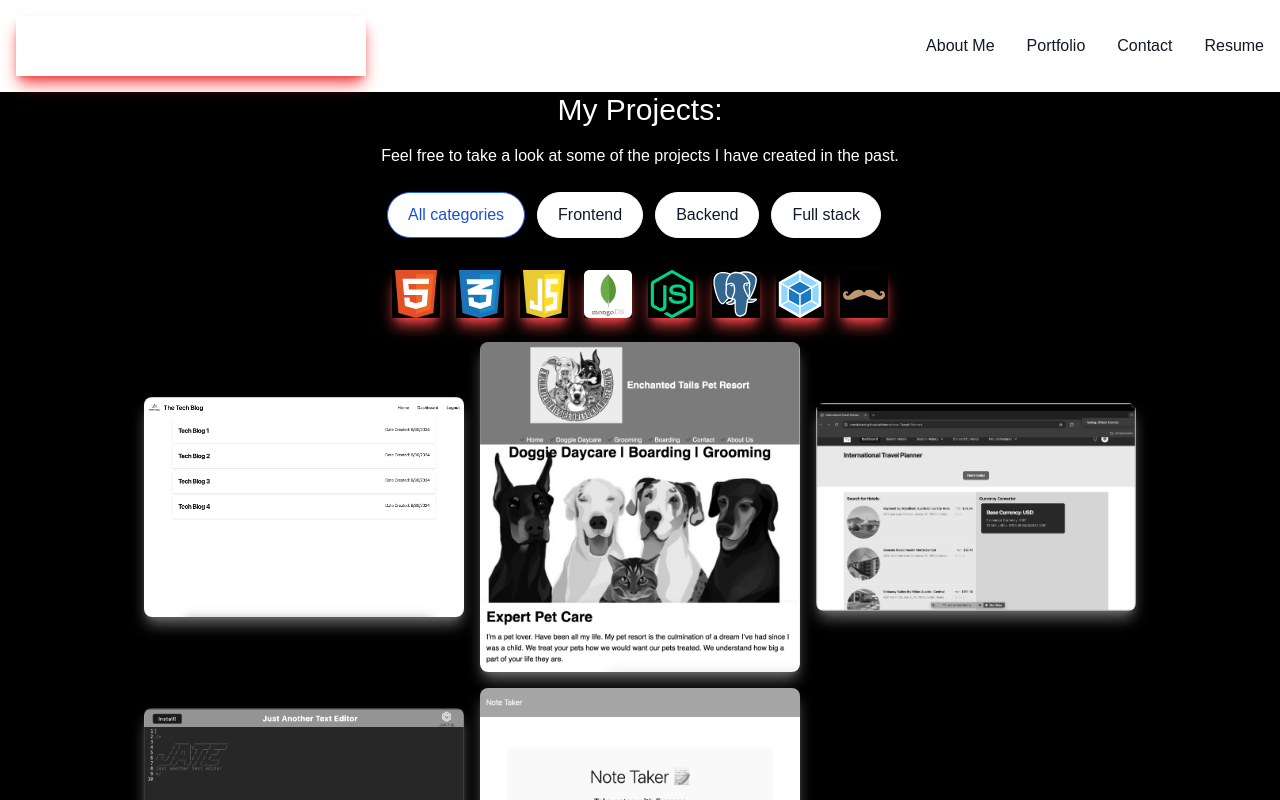
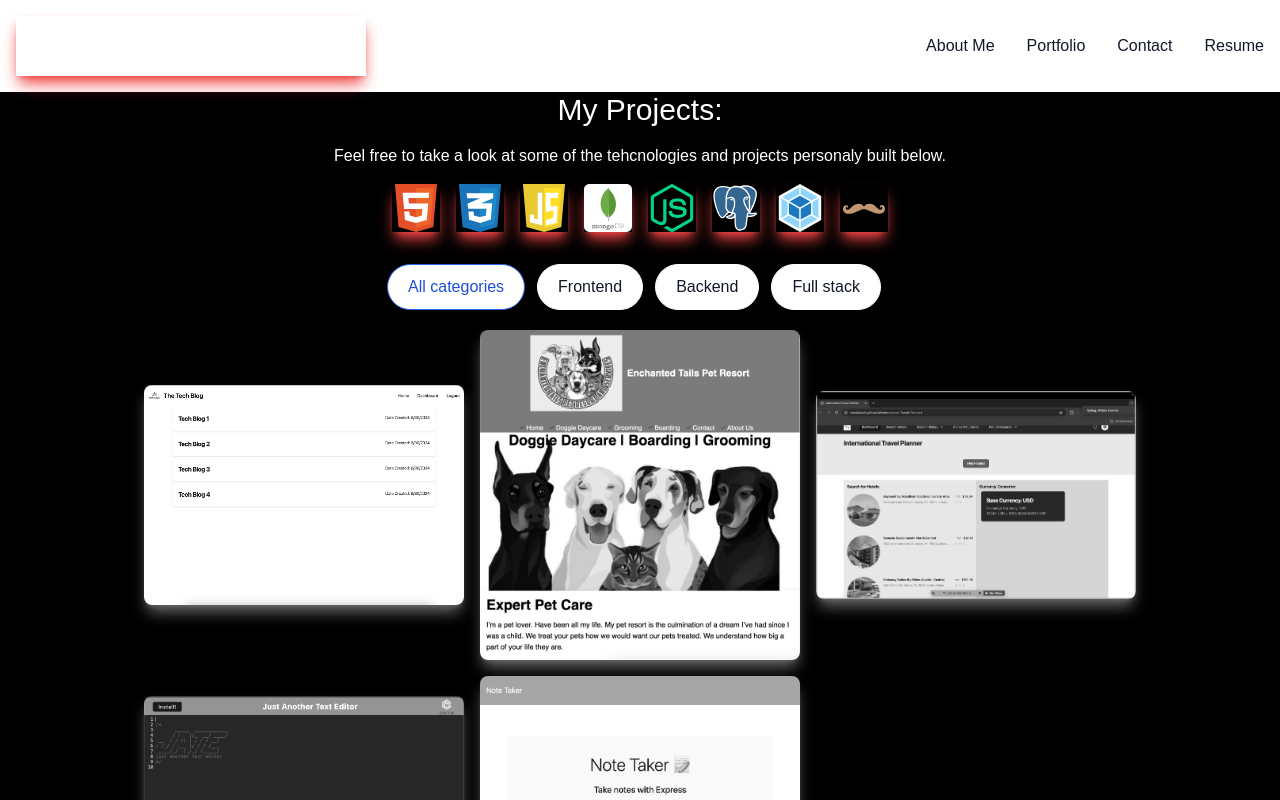
Before and after one commit to TravisJBlack/React-Portfolio, a React (Vite) app in the folder Travis-Portfolio/: page /Portfolio in a window 1280 px wide. Shown: the top 800 px of the page. Built offline with nearby package versions, Linux system fonts and the light colour scheme.

Commit message:
added attribute to open anchor element in new tab

```diff
--- a/Travis-Portfolio/src/components/ProjectList.jsx
+++ b/Travis-Portfolio/src/components/ProjectList.jsx
@@ -35,7 +35,7 @@ function ProjectList({ projectData , techData}) {
             {projectData.map((project, index) =>
 
                 <div key={index} className={`${showTech[index]}` }>
-                    <a href={project.url} className='relative' >
+                    <a href={project.url} target="_blank" className='relative' >
                         <img data-color={index} className={`h-auto max-w-full rounded-lg shadow-lg shadow-red-500 hover:border-8 hover:border-red-900 ${showColor[index]}`}
                             onMouseEnter={color} onMouseLeave={color} src={project.imgPath} alt="" />
                          <p className={`text-black bg-red-500 bg-opacity-75 absolute top-1/2 left-1/2 -translate-x-1/2 -translate-y-1/2 ${showTitle[index]}`}>{project.name}</p>
--- a/Travis-Portfolio/src/pages/Portfolio.jsx
+++ b/Travis-Portfolio/src/pages/Portfolio.jsx
@@ -31,22 +31,20 @@ export default function PortfolioPage() {
             <div className="min-h-screen bg-black">
                 <div className="container mx-auto items-center">
                     <h1 className="text-white text-center text-3xl">My Projects:</h1>
-                    <p className="text-white text-center m-4">Feel free to take a look at some of the projects I have created in the past.</p>
+                    <p className="text-white text-center m-4">Feel free to take a look at some of the tehcnologies and projects personaly built below.</p>
                 </div>
-
+                <div className="flex flex-wrap justify-center m-3 md:pb-3">
+                    {logos.map((logo, index) =>
+                            <img className='mx-2 w-12 h-12 shadow-lg shadow-red-500 hover:scale-150 transition duration-500' onMouseEnter={() => filterTech(logo.name)} src={logo.image} alt={logo.alt} />
+                    )}
+                </div>
                 <div className="flex items-center justify-center py-4 md:py-2 flex-wrap">
                     <button type="button" onClick={() => filterStack('')} className="text-blue-700 hover:text-white border border-blue-600 bg-white focus:ring-4 focus:outline-none focus:ring-blue-300 rounded-full text-base font-medium px-5 py-2.5 text-center me-3 mb-3 dark:border-black dark:text-white dark:hover:text-black dark:bg-red-900 dark:hover:border-white">All categories</button>
                     <button type="button" onClick={() => filterStack('frontend')} className="text-gray-900 border border-white hover:border-gray-200 dark:border-black dark:hover:text-black dark:bg-red-900 dark:hover:border-white bg-white focus:ring-4 focus:outline-none focus:ring-gray-300 rounded-full text-base font-medium px-5 py-2.5 text-center me-3 mb-3 dark:text-white dark:focus:ring-gray-800">Frontend</button>
                     <button type="button" onClick={() => filterStack('backend')} className="text-gray-900 border border-white hover:border-gray-200 dark:border-black dark:hover:text-black dark:bg-red-900 dark:hover:border-white bg-white focus:ring-4 focus:outline-none focus:ring-gray-300 rounded-full text-base font-medium px-5 py-2.5 text-center me-3 mb-3 dark:text-white dark:focus:ring-gray-800">Backend</button>
                     <button type="button" onClick={() => filterStack('fullStack')} className="text-gray-900 border border-white hover:border-gray-200 dark:border-black dark:hover:text-black dark:bg-red-900 dark:hover:border-white bg-white focus:ring-4 focus:outline-none focus:ring-gray-300 rounded-full text-base font-medium px-5 py-2.5 text-center me-3 mb-3 dark:text-white dark:focus:ring-gray-800">Full stack</button>
                 </div>
-                <div className="flex flex-wrap justify-center m-3 md:pb-3">
-                    {logos.map((logo, index) =>
-                        <button>
-                            <img className='mx-2 w-12 h-12 shadow-lg shadow-red-500 hover:scale-150 transition duration-500' onMouseEnter={() => filterTech(logo.name)} src={logo.image} alt={logo.alt} />
-                        </button>
-                    )}
-                </div>
+
                 <div className="grid grid-cols-2 md:grid-cols-3 gap-4 place-items-center 2xl:mx-80 xl:mx-36 mx-4">
                     <ProjectList projectData={projectData} />
                 </div>
```
